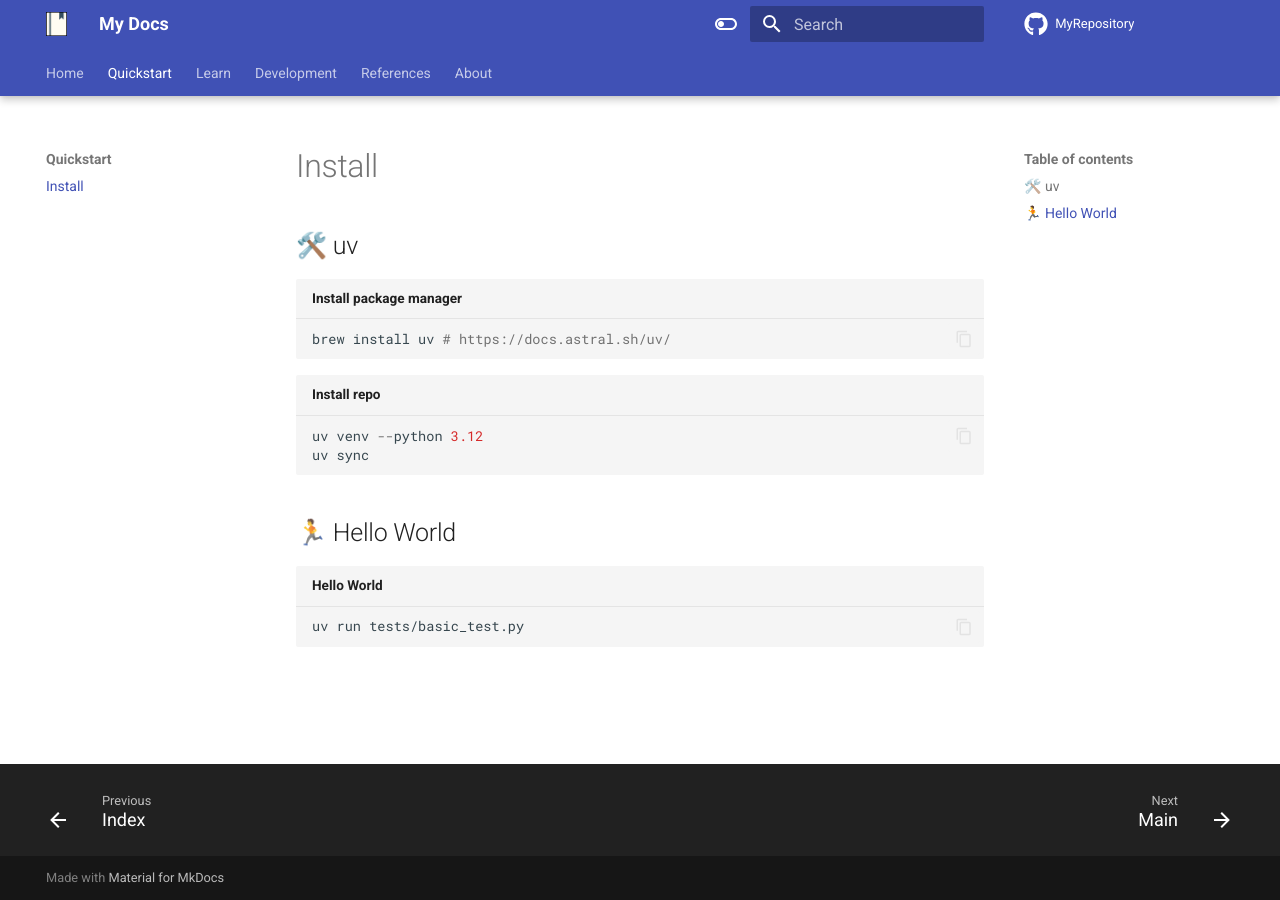
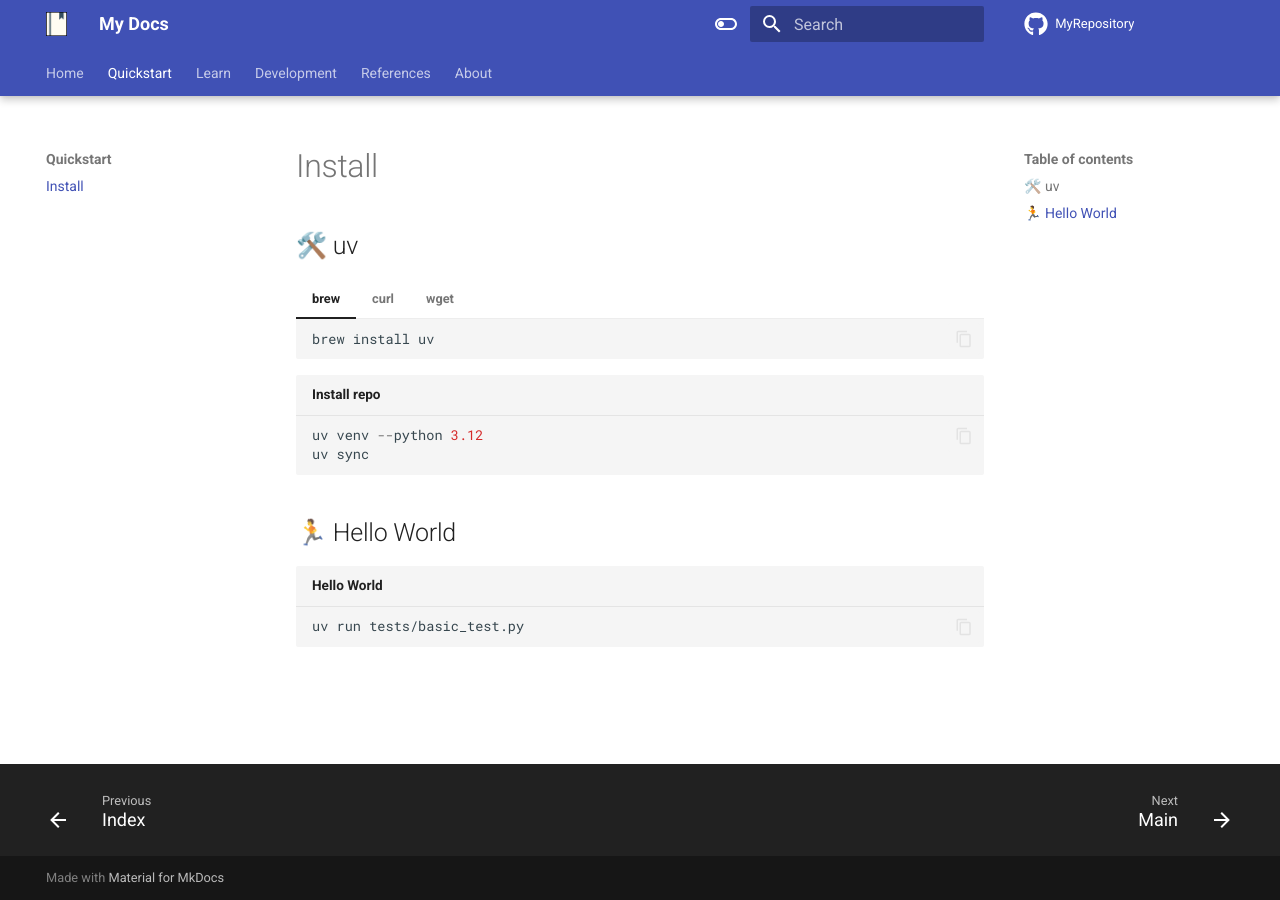
Before and after one commit to destin-v/codex-vscode, an MkDocs documentation site: the page built from docs/quickstart/install.md, in a window 1280 px wide. Built offline with MkDocs 1.6.1 and Material for MkDocs 9.7.7, drawn with Linux system fonts in a browser that asks for light colours; plug-ins that fetch from the network failed and are left out.

Commit message:
Add tabs example

````diff
--- a/docs/quickstart/install.md
+++ b/docs/quickstart/install.md
@@ -1,8 +1,22 @@
 ## 🛠️ uv
 
-``` bash title="Install package manager"
-brew install uv # https://docs.astral.sh/uv/
-```
+=== "brew"
+
+    ```bash
+    brew install uv
+    ```
+
+=== "curl"
+
+    ``` bash
+    curl -LsSf https://astral.sh/uv/install.sh | sh
+    ```
+
+=== "wget"
+
+    ```bash
+    wget -qO- https://astral.sh/uv/install.sh | sh
+    ```
 
 ``` py title="Install repo"
 uv venv --python 3.12
--- a/mkdocs.yml
+++ b/mkdocs.yml
@@ -67,26 +67,24 @@ theme:
     repo: fontawesome/brands/github
 
 markdown_extensions:
-  # Table support
+  # Common extensions
+  - admonition
   - attr_list
+  - md_in_html
   - tables
 
-  # HTML support
-  - md_in_html
+  # Pymarkdown
   - pymdownx.blocks.caption
-
-  # Fenced blocks
-  - admonition
   - pymdownx.details
+  - pymdownx.keys
   - pymdownx.superfences
   - pymdownx.inlinehilite
-
-  # Keys
-  - pymdownx.keys
-
-  # PyMarkdownX Configs
+  - pymdownx.tabbed:
+      alternate_style: true
   - pymdownx.highlight:
       pygments_lang_class: true
+
+  # Emoji support
   - pymdownx.emoji:
       emoji_index: !!python/name:material.extensions.emoji.twemoji
       emoji_generator: !!python/name:material.extensions.emoji.to_svg
@@ -94,7 +92,7 @@ markdown_extensions:
 plugins:
   - privacy
   - search
-  - glightbox
+  - glightbox # image view
 
   # Mkdocs auto code generation
   # https://stackoverflow.com/questions/74209148/automatically-generate-api-reference-for-all-subpackages-modules
````
Also changed, not shown: 1 other file.
